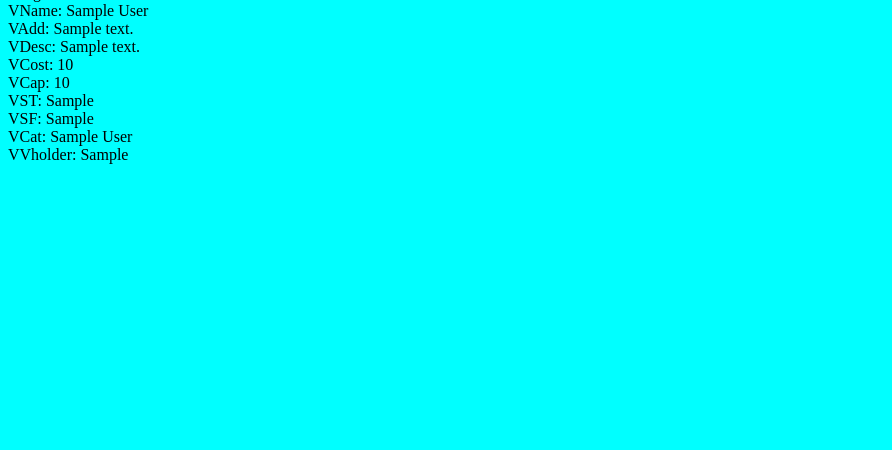
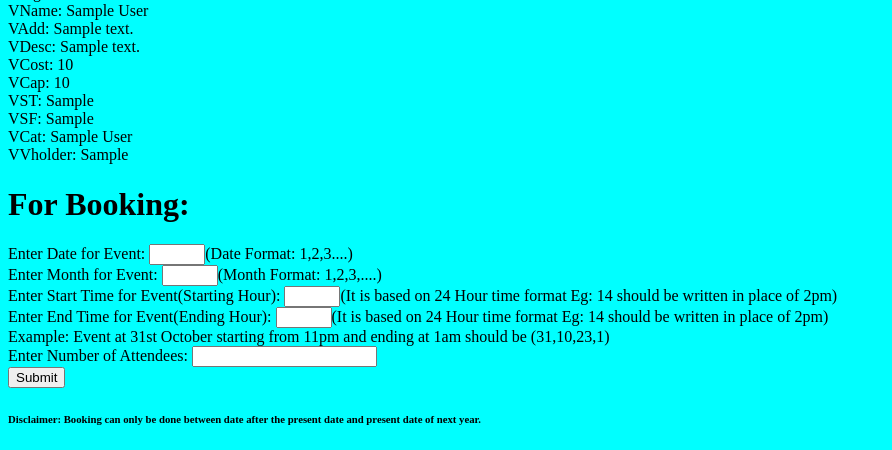
Before and after one commit to 202012092/Eventrra, a Django app: page /venueDisplay/1 in a window 1280 px wide. Shown: the part 368-818 px from the top of the page, without its empty margins (0-892 px from the left). Before the commit the page ends 532 px from the top, so only its background shows below. Run offline with Django 3.2, Linux system fonts and the light colour scheme; tables that the repository leaves empty hold one stand-in row (values such as "Sample post"); grey boxes marked "Sample" are stand-in pictures.

Commit message:
Timeslots + Booking

```diff
--- a/eventmanager/accounts/models.py
+++ b/eventmanager/accounts/models.py
@@ -31,3 +31,13 @@ class Venues(models.Model):
     category_id = models.ForeignKey('EventCategories',on_delete=models.CASCADE)
     venue_holder_id = models.ForeignKey('VenueHolderAccounts',on_delete=models.CASCADE)
     venue_image = models.ImageField(upload_to='pics')
+
+class Events(models.Model):
+    event_id = models.AutoField(primary_key=True)
+    event_host = models.ForeignKey('EventHostAccounts',on_delete=models.CASCADE)
+    venue = models.ForeignKey('Venues',on_delete=models.CASCADE)
+    event_date = models.IntegerField()
+    event_month = models.IntegerField()
+    start_time = models.IntegerField()
+    end_time = models.IntegerField()
+    event_attendees = models.IntegerField()
--- a/eventmanager/accounts/urls.py
+++ b/eventmanager/accounts/urls.py
@@ -17,5 +17,6 @@ urlpatterns=[
     path('editVenue/<int:data>',views.editvenue,name='editvenue'),
     path('deleteVenue/<int:data>',views.deletevenue,name='deletevenue'),
     path('editVenue/venueUpdate',views.venueupdate,name='venueupdate'),
-    path('venueDisplay/<int:data>',views.venuedynamic,name='venuedynamic')
+    path('venueDisplay/<int:data>',views.venuedynamic,name='venuedynamic'),
+    path('venueDisplay/eventBooking',views.eventbook,name='eventbook')
 ]
--- a/eventmanager/accounts/views.py
+++ b/eventmanager/accounts/views.py
@@ -1,13 +1,14 @@
 
 from django.http.response import HttpResponse
-from django.shortcuts import render
+from django.shortcuts import redirect, render
 
-from accounts.models import EventCategories, EventHostAccounts, VenueHolderAccounts, Venues
+from accounts.models import EventCategories, EventHostAccounts, Events, VenueHolderAccounts, Venues
 
 eh_current_user = None
 vh_current_user = None
 vhvenuelist = None
 editrow = None
+bookevent = None
 
 # Create your views here.
 def homepage(request):
@@ -252,6 +253,53 @@ def venueupdate(request):
 
 def venuedynamic(request, data):
     venue = Venues.objects.get(venue_id = data)
+    global bookevent
+    bookevent = venue
     category = EventCategories.objects.get(category_id = venue.category_id_id)
     venueholder = VenueHolderAccounts.objects.get(venueholder_id = venue.venue_holder_id_id)
     return render(request, 'venuedisplay.html',{'venue':venue,'category':category,'venueholder':venueholder})
+
+
+#Event Booking
+
+def eventbook(request):
+    if request.method == 'POST':
+        date = int(request.POST['date'])
+        month = int(request.POST['month'])
+        stime = int(request.POST['stime'])
+        etime = int(request.POST['etime'])
+        attendees = int(request.POST['attendees'])
+
+        global eh_current_user
+        global bookevent
+
+        error_message = None
+        if(not date):
+            error_message = "Date is required"
+        elif(not month):
+            error_message = "Month is required"
+        elif(not stime):
+            error_message = "Start Time is requried"
+        elif(not etime):
+            error_message = "End Time is required"
+        elif(not attendees):
+            error_message = "Attendees is required"
+        elif(date > 30 and (month == 4 or month == 6 or month == 9 or month == 11)):
+            error_message = "Invalid Date"
+        elif((month == 2) and date > 28):
+            error_message = "Invalid Date"
+        temp = Events.objects.filter(event_month = month, event_date = date, start_time = stime, end_time = etime).count()
+        #temp2 = temp.filter(event_date = date)
+        #temp3 = temp2.filter(start_time_lte = stime)Saving _lte for <=
+        #temp4 = temp3.get(end_time_gte = etime) Saving _gte for >=
+        if(temp > 0):
+            error_message = "This timeslot is not available"
+
+        if not error_message:
+            event = Events(event_date=date,event_month=month,start_time=stime,end_time=etime,event_attendees=attendees,event_host=eh_current_user,venue=bookevent)
+            event.save()
+            return render(request,'eventbooking.html',{'success': 'Event Successfully Booked'})
+        else:
+            return render(request,'eventbooking.html',{'error':error_message})
+    else:
+        return render(request, 'venuedisplay.html')
--- a/eventmanager/templates/venuedisplay.html
+++ b/eventmanager/templates/venuedisplay.html
@@ -14,4 +14,18 @@ VSF: {{venue.venue_special_features}}<br>
 VCat: {{category.category_name}}<br>
 VVholder: {{venueholder.first_name}}<br>
 
+<h1>For Booking: </h1>
+<form action="eventBooking" method="post">
+    {% csrf_token %}
+    Enter Date for Event: <input type="number" name="date" min="1" max="31">(Date Format: 1,2,3....)<br>
+    Enter Month for Event: <input type="number" name="month" min="1" max="12">(Month Format: 1,2,3,....)<br>
+    Enter Start Time for Event(Starting Hour): <input type="number" name="stime" min="0" max="23">(It is based on 24 Hour time format Eg: 14 should be written in place of 2pm)<br>
+    Enter End Time for Event(Ending Hour): <input type="number" name="etime" min="0" max="23">(It is based on 24 Hour time format Eg: 14 should be written in place of 2pm)<br>
+    Example: Event at 31st October starting from 11pm and ending at 1am should be (31,10,23,1)
+    <br>Enter Number of Attendees: <input type="number" name="attendees">
+
+    <br><input type="submit">
+</form>
+<h6>Disclaimer: Booking can only be done between date after the present date and present date of next year.</h6>
+
 {% endblock %}
```
Also changed, not shown: eventmanager/templates/eventbooking.html (added, +14 -0 lines), eventmanager/accounts/migrations/0008_events.py (added).
